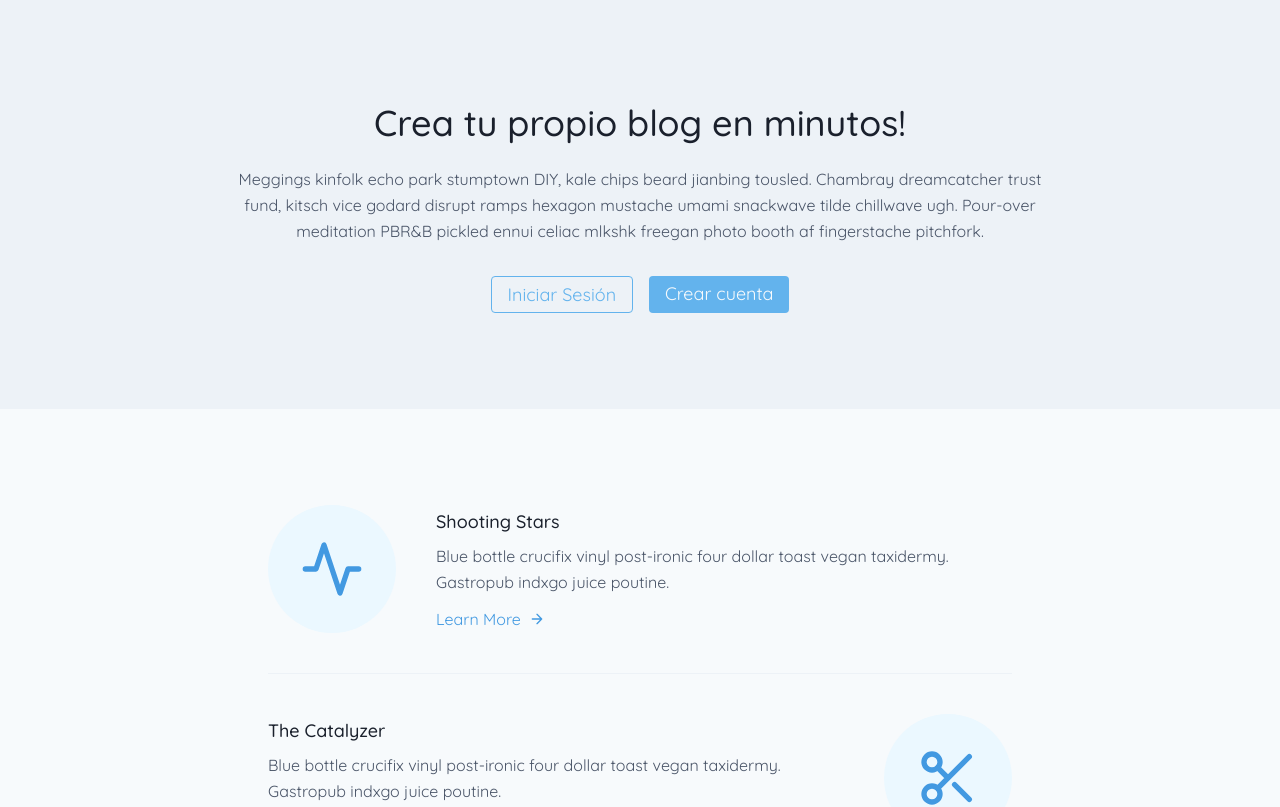
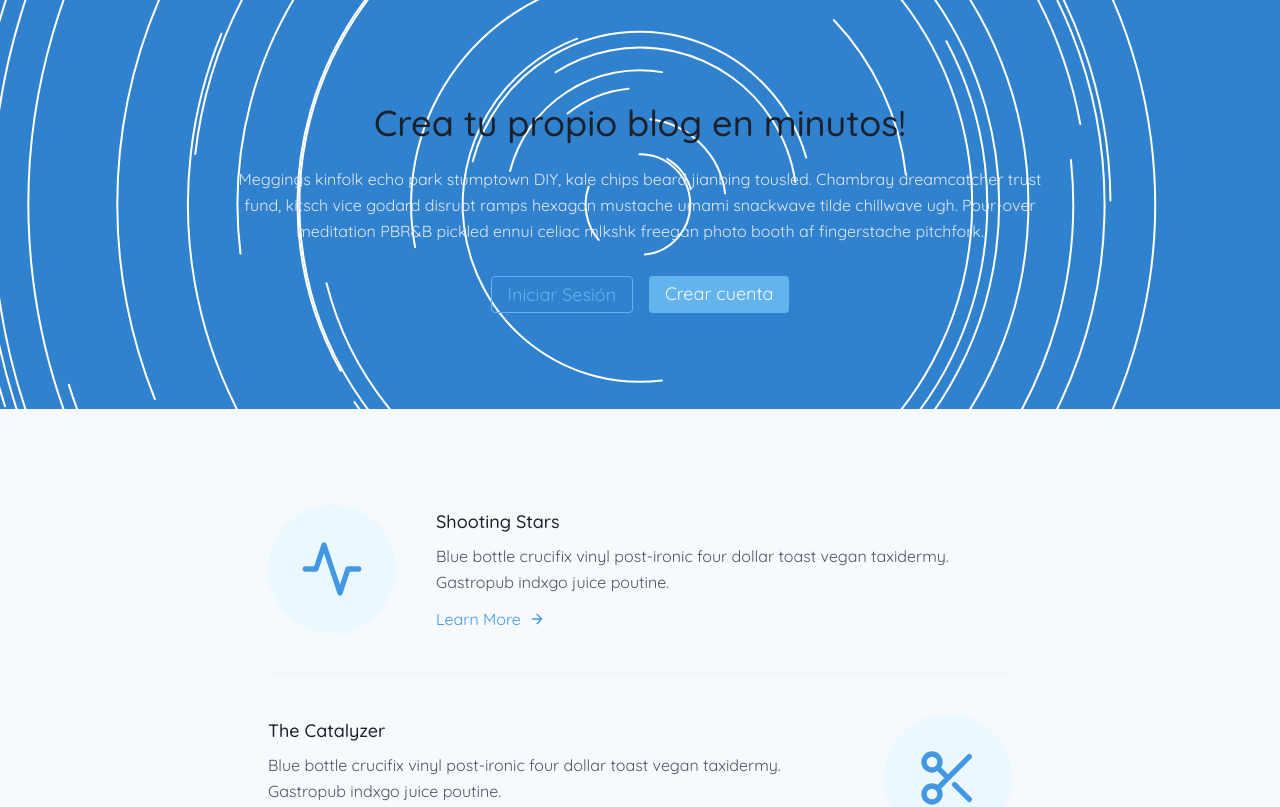
Before and after one commit to alexfertel/blog-gen, a Next.js app: page / in a window 1280 px wide. Shown: the top 807 px of the page. Built offline with nearby package versions, Linux system fonts and the light colour scheme; no server answers.

Commit message:
feat: Setup hero section background

```diff
--- a/components/Sketch.js
+++ b/components/Sketch.js
@@ -6,18 +6,18 @@ import p5 from 'p5';
 
 const wr = p => p.resizeCanvas(p.windowWidth, p.windowHeight);
 
-const Sketch = ({ setup, draw, windowResized = wr }) => {
+const Sketch = ({ setup, draw, windowResized = wr, className }) => {
   const ref = useRef(null);
 
   useEffect(() => {
     new p5(p => {
-      p.setup = () => setup(p);
-      p.draw = () => draw(p);
+      p.setup = () => setup(p, ref);
+      p.draw = () => draw(p, ref);
       p.windowResized = () => windowResized(p);
     }, ref.current);
   }, []);
 
-  return <div ref={ref} />;
+  return <div className={className} ref={ref} />;
 };
 
 export default Sketch;
--- a/components/home/Footer.js
+++ b/components/home/Footer.js
@@ -5,7 +5,7 @@ export default function Footer() {
     <footer className="text-gray-700 body-font">
       <div className="container flex flex-col flex-wrap px-5 py-24 mx-auto md:items-center lg:items-start md:flex-row md:flex-no-wrap">
         <div className="flex-shrink-0 w-64 mx-auto text-center md:mx-0 md:text-left">
-          <a className="flex items-center justify-center font-medium text-gray-900 title-font md:justify-start">
+          <a className="flex items-center justify-center font-medium text-gray-900 md:justify-start">
             <svg
               fill="none"
               stroke="currentColor"
@@ -23,7 +23,7 @@ export default function Footer() {
         </div>
         <div className="flex flex-wrap flex-grow mt-10 -mb-10 text-center md:pl-20 md:mt-0 md:text-left">
           <div className="w-full px-4 lg:w-1/4 md:w-1/2">
-            <h2 className="mb-3 text-sm font-medium tracking-widest text-gray-900 title-font">CATEGORIES</h2>
+            <h2 className="mb-3 text-sm font-medium tracking-widest text-gray-900">CATEGORIES</h2>
             <nav className="mb-10 list-none">
               <li>
                 <a className="text-gray-600 hover:text-gray-800">First Link</a>
@@ -40,7 +40,7 @@ export default function Footer() {
             </nav>
           </div>
           <div className="w-full px-4 lg:w-1/4 md:w-1/2">
-            <h2 className="mb-3 text-sm font-medium tracking-widest text-gray-900 title-font">CATEGORIES</h2>
+            <h2 className="mb-3 text-sm font-medium tracking-widest text-gray-900">CATEGORIES</h2>
             <nav className="mb-10 list-none">
               <li>
                 <a className="text-gray-600 hover:text-gray-800">First Link</a>
@@ -57,7 +57,7 @@ export default function Footer() {
             </nav>
           </div>
           <div className="w-full px-4 lg:w-1/4 md:w-1/2">
-            <h2 className="mb-3 text-sm font-medium tracking-widest text-gray-900 title-font">CATEGORIES</h2>
+            <h2 className="mb-3 text-sm font-medium tracking-widest text-gray-900">CATEGORIES</h2>
             <nav className="mb-10 list-none">
               <li>
                 <a className="text-gray-600 hover:text-gray-800">First Link</a>
@@ -74,7 +74,7 @@ export default function Footer() {
             </nav>
           </div>
           <div className="w-full px-4 lg:w-1/4 md:w-1/2">
-            <h2 className="mb-3 text-sm font-medium tracking-widest text-gray-900 title-font">CATEGORIES</h2>
+            <h2 className="mb-3 text-sm font-medium tracking-widest text-gray-900">CATEGORIES</h2>
             <nav className="mb-10 list-none">
               <li>
                 <a className="text-gray-600 hover:text-gray-800">First Link</a>
--- /dev/null
+++ b/components/home/HeroBackground.js
@@ -0,0 +1,75 @@
+import React from 'react';
+import dynamic from 'next/dynamic';
+
+const Sketch = dynamic(() => import('../Sketch'), { ssr: false });
+
+const useSketch = () => {
+  let disc = [];
+
+  const setup = (p5, ref) => {
+    const generateDisc = (center, lineCount) => {
+      const arcs = [];
+      for (let i = 0; i < lineCount; i++) {
+        const radius = p5.random(100, 2000);
+        const start = p5.random(360);
+        const stop = p5.random(30, 180);
+        const delta = p5.random(1) < 0.5 ? p5.random(0.1, 0.6) : p5.random(-0.6, -0.1);
+        arcs.push({
+          w: radius,
+          h: radius,
+          start,
+          stop,
+          delta,
+        });
+      }
+      return arcs;
+    };
+
+    // eslint-disable-next-line no-param-reassign
+    p5.disableFriendlyErrors = true;
+    p5.createCanvas(ref?.current.clientWidth || 0, ref?.current.clientHeight || 0);
+    p5.colorMode(p5.HSL, 255);
+    p5.angleMode(p5.DEGREES);
+    p5.strokeWeight(2);
+
+    disc = generateDisc({ x: 0, y: 0 }, 50);
+  };
+
+  const draw = (p5, ref) => {
+    const drawArcs = arcs => {
+      return arcs.map(({ w, h, start, stop, delta }) => {
+        p5.push();
+        p5.rotate(start);
+        p5.arc(0, 0, w, h, 0, stop);
+        p5.pop();
+        return { w, h, start: start + delta, stop, delta };
+      });
+    };
+
+    p5.translate(ref?.current.clientWidth / 2 || 0, ref?.current.clientHeight / 2 || 0);
+
+    const c = p5.color('#3182ce');
+    p5.background(c);
+
+    p5.noFill();
+
+    p5.stroke(255);
+    disc = drawArcs(disc);
+  };
+
+  return [setup, draw];
+};
+
+const HeroBackground = ({ className }) => {
+  const [setup, draw] = useSketch();
+  return (
+    <Sketch
+      className={className}
+      setup={setup}
+      draw={draw}
+      windowResized={(p, ref) => p.resizeCanvas(ref?.current.clientWidth || 0, ref?.current.clientHeight || 0)}
+    />
+  );
+};
+
+export default HeroBackground;
--- a/components/home/HeroSection.js
+++ b/components/home/HeroSection.js
@@ -2,6 +2,7 @@ import React, { useState } from 'react';
 import Link from 'next/link';
 import { useUser } from '../../hooks/useUser';
 import firebase from '../../firebase/clientApp';
+import HeroBackground from './HeroBackground';
 
 const logInteractionStyles =
   'px-4 py-1 text-lg transition-all duration-150 transform rounded cursor-pointer hover:-translate-y-1 hover:shadow-lg hover:scale-105';
@@ -50,13 +51,12 @@ export default function HeroSection() {
   );
 
   return (
-    <section className="text-gray-700 bg-gray-200">
-      <div className="container flex flex-col items-center justify-center px-5 py-24 mx-auto md:flex-row">
+    <section className="relative text-gray-700">
+      <HeroBackground className="absolute inset-0" />
+      <div className="container relative z-10 flex flex-col items-center justify-center px-5 py-24 mx-auto md:flex-row">
         <div className="w-full text-center lg:w-2/3">
-          <h1 className="mb-4 text-3xl font-medium text-gray-900 title-font sm:text-4xl">
-            Crea tu propio blog en minutos!
-          </h1>
-          <p className="mb-8 leading-relaxed">
+          <h1 className="mb-4 text-3xl font-medium text-gray-900 sm:text-4xl">Crea tu propio blog en minutos!</h1>
+          <p className="mb-8 leading-relaxed text-gray-300">
             Meggings kinfolk echo park stumptown DIY, kale chips beard jianbing tousled. Chambray dreamcatcher trust
             fund, kitsch vice godard disrupt ramps hexagon mustache umami snackwave tilde chillwave ugh. Pour-over
             meditation PBR&amp;B pickled ennui celiac mlkshk freegan photo booth af fingerstache pitchfork.
```
